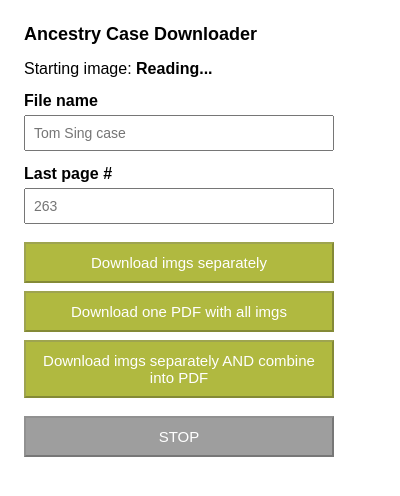
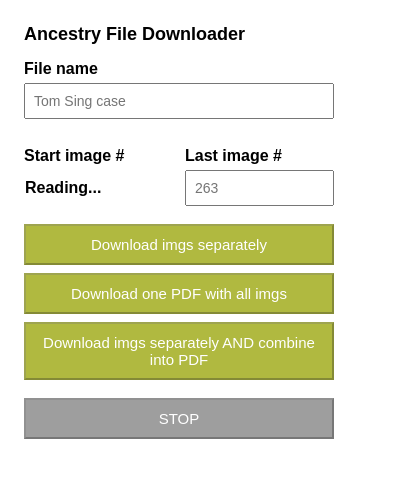
Before and after one commit to wanjunz/ancestry-extension, a browser extension: page public/popup.html in a window 400 px wide. Drawn offline with Linux system fonts and the light colour scheme.

Commit message:
fix spacing and ordering of words

```diff
--- a/public/popup.html
+++ b/public/popup.html
@@ -17,6 +17,16 @@
     }
 
     .field {
+      margin: 14px 0;
+    }
+
+    .fieldRow {
+      display: flex;
+      gap: 12px;
+    }
+
+    .fieldRow .field {
+      flex: 1;
       margin: 14px 0;
     }
 
@@ -41,6 +51,10 @@
     }
 
     #current {
+      display: block;
+      box-sizing: border-box;
+      padding: 8px 0;
+      border: 1px solid transparent;
       font-size: 16px;
       font-weight: bold;
     }
@@ -83,12 +97,7 @@
 </head>
 
 <body>
-  <h2>Ancestry Case Downloader</h2>
-
-  <div>
-    Starting image:
-    <span id="current">Reading...</span>
-  </div>
+  <h2>Ancestry File Downloader</h2>
 
   <div class="field">
     <label for="caseName">File name</label>
@@ -99,14 +108,21 @@
     >
   </div>
 
+  <div class="fieldRow">
     <div class="field">
-    <label for="endPage">Last page #</label>
+      <label for="current">Start image #</label>
+      <span id="current">Reading...</span>
+    </div>
+
+    <div class="field">
+      <label for="endPage">Last image #</label>
       <input
         id="endPage"
         type="number"
         min="1"
         placeholder="263"
       >
+    </div>
   </div>
 
   <!-- Only downloads separate JPGS -->
```
Also changed, not shown: dist/popup.html. Lines whose indentation alone changed are shown as unchanged.
